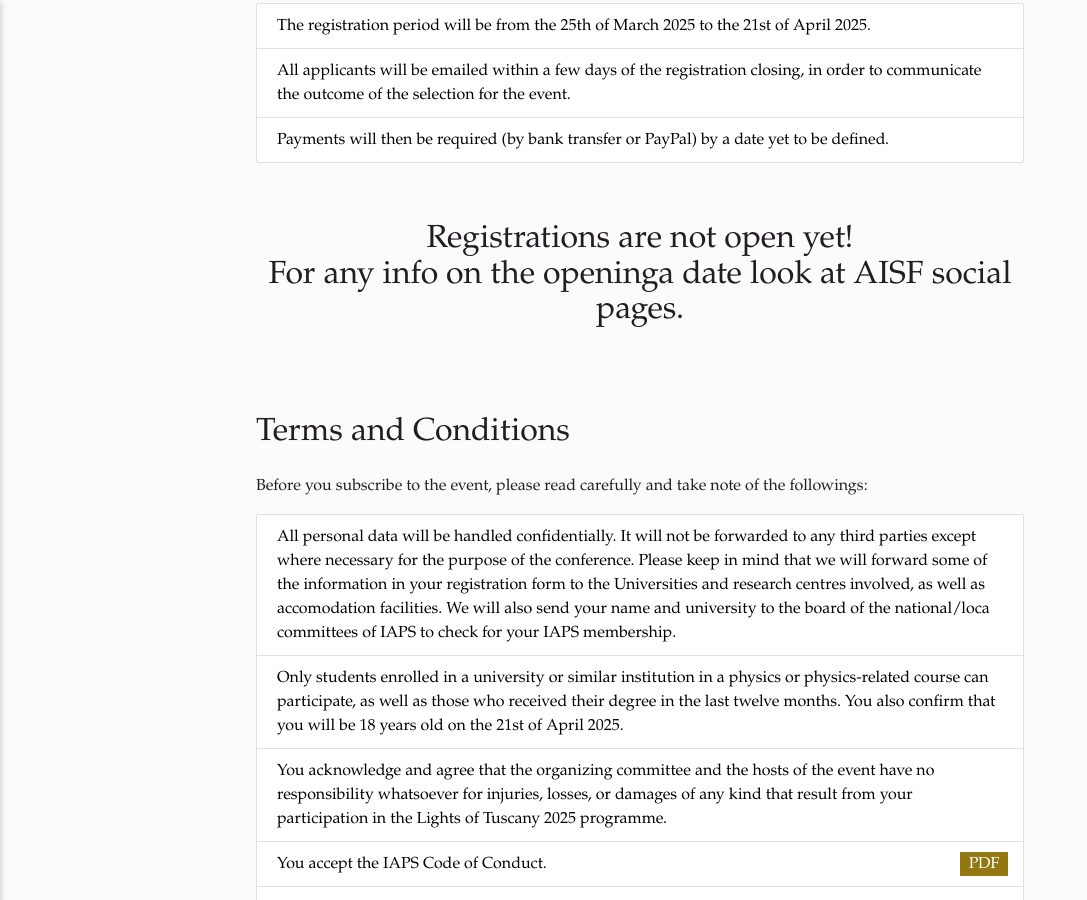
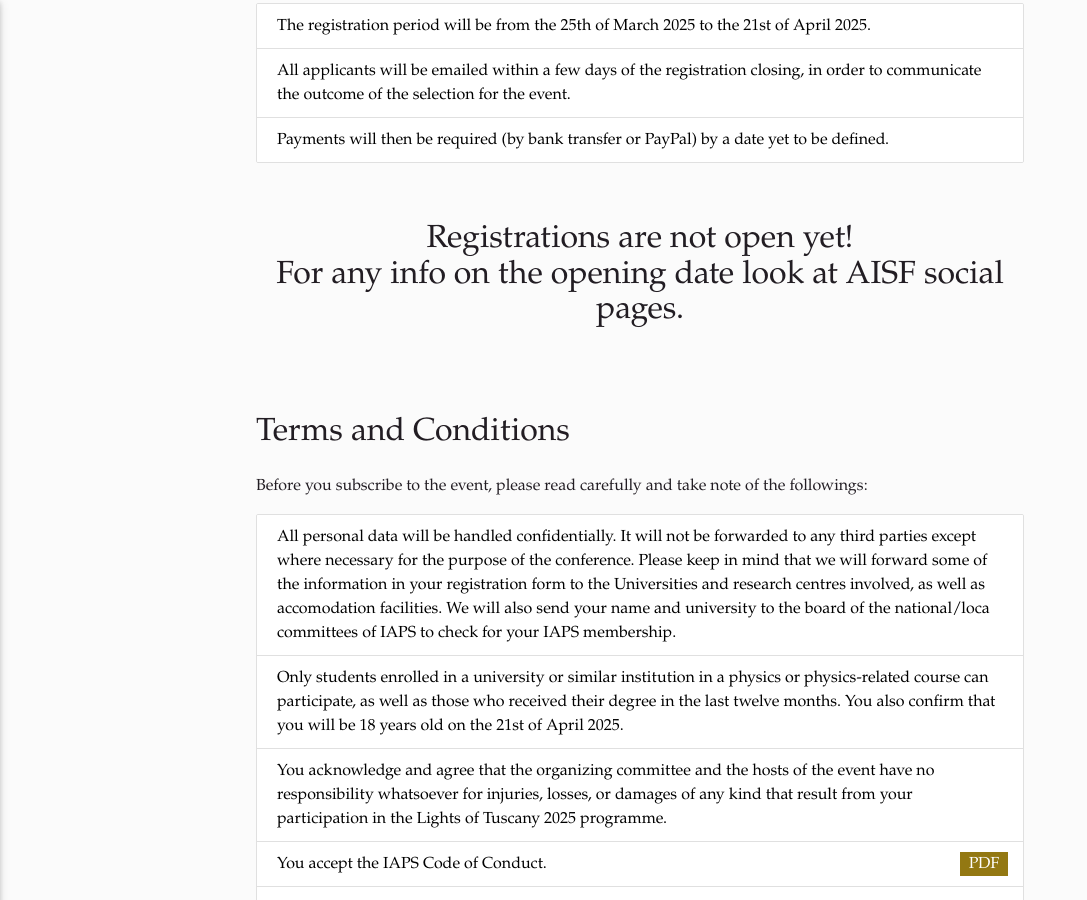
Before and after one commit to ai-sf/lot, a Jekyll site: the page built from registration.html, in a window 1280 px wide and 900 px high, scrolled down 1814 px. Shown: the whole window, without its empty margins (0-1087 px from the left). Built offline with Jekyll 4.4.1, drawn with Linux system fonts in a browser that asks for light colours; nearby versions of some CDN libraries; some web fonts are replaced.

Commit message:
Update registration.html

```diff
--- a/registration.html
+++ b/registration.html
@@ -137,7 +137,7 @@ title: Registration
         </div>
     {% else %}
         <div class="row center">
-        <h2>Registrations are not open yet! <br>For any info on the openinga date look at AISF social pages.</h2>
+        <h2>Registrations are not open yet! <br>For any info on the opening date look at AISF social pages.</h2>
         </div>
 	{% endif %}
 {% else %}
```
